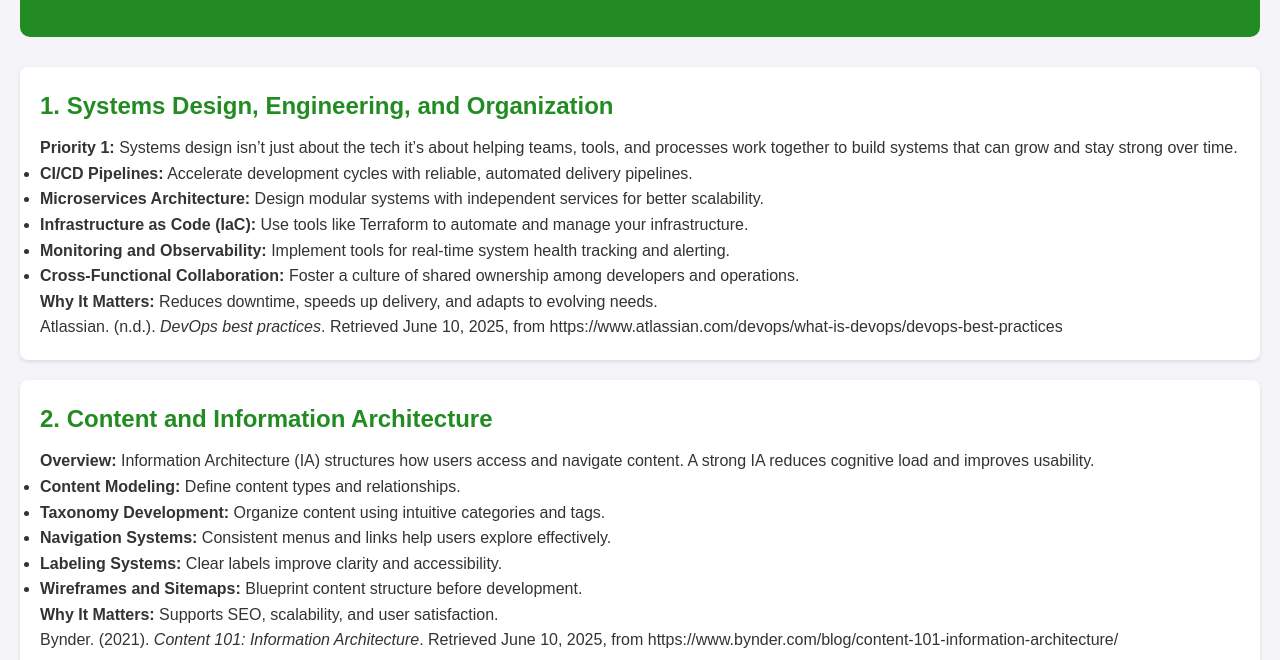
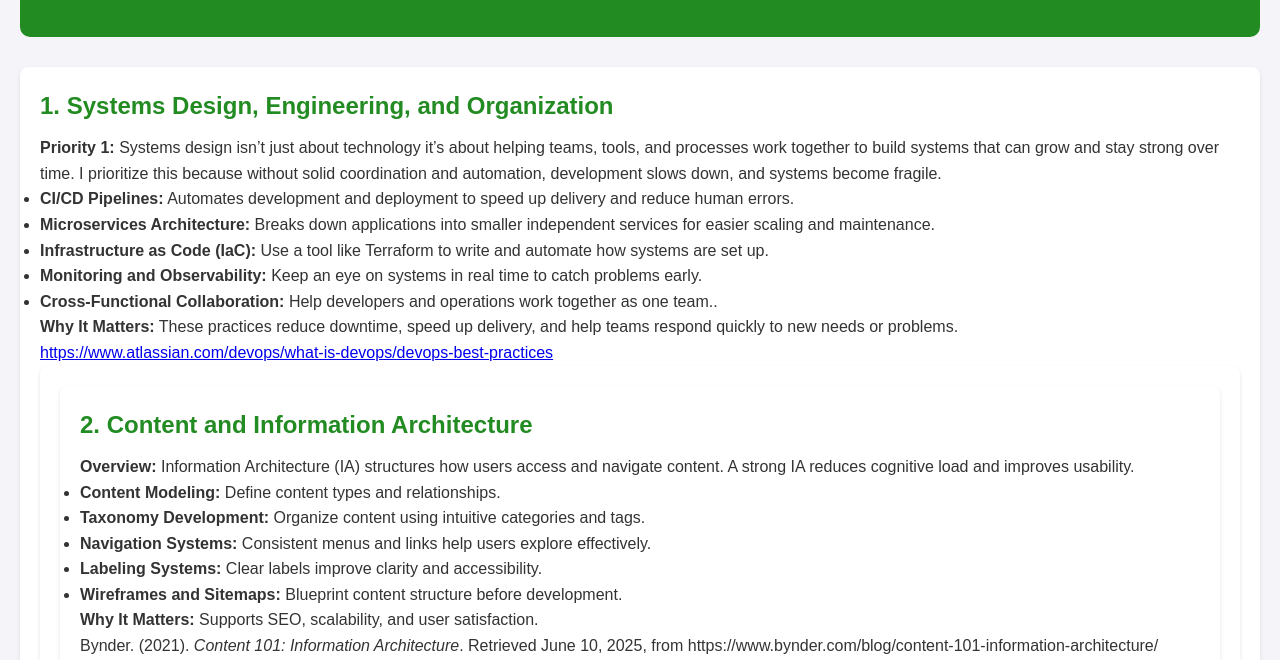
Before and after one commit to Antonioa707/Digital-Environment-Final, a plain HTML site: page index.html in a window 1280 px wide. Shown: the part 140-800 px from the top of the page. Drawn offline with Linux system fonts and the light colour scheme.

Commit message:
index.html

```diff
--- a/index.html
+++ b/index.html
@@ -14,17 +14,18 @@
   <main>
     <section>
       <h2>1. Systems Design, Engineering, and Organization</h2>
-      <p><strong>Priority 1:</strong> Systems design isn’t just about the tech it’s about helping teams, tools, and processes work together to build systems that can grow and stay strong over time.</p>
+      <p><strong>Priority 1:</strong> Systems design isn’t just about technology it’s about helping teams, tools, and processes work together to build systems that can grow and stay strong over time.
+        I prioritize this because without solid coordination and automation, development slows down, and systems become fragile.</p>
       <ul>
-        <li><strong>CI/CD Pipelines:</strong> Accelerate development cycles with reliable, automated delivery pipelines.</li>
-        <li><strong>Microservices Architecture:</strong> Design modular systems with independent services for better scalability.</li>
-        <li><strong>Infrastructure as Code (IaC):</strong> Use tools like Terraform to automate and manage your infrastructure.</li>
-        <li><strong>Monitoring and Observability:</strong> Implement tools for real-time system health tracking and alerting.</li>
-        <li><strong>Cross-Functional Collaboration:</strong> Foster a culture of shared ownership among developers and operations.</li>
+        <li><strong>CI/CD Pipelines:</strong> Automates development and deployment to speed up delivery and reduce human errors.</li>
+        <li><strong>Microservices Architecture:</strong> Breaks down applications into smaller independent services for easier scaling and maintenance.</li>
+        <li><strong>Infrastructure as Code (IaC):</strong> Use a tool like Terraform to write and automate how systems are set up.</li>
+        <li><strong>Monitoring and Observability:</strong> Keep an eye on systems in real time to catch problems early.</li>
+        <li><strong>Cross-Functional Collaboration:</strong> Help developers and operations work together as one team..</li>
       </ul>
-      <p><strong>Why It Matters:</strong> Reduces downtime, speeds up delivery, and adapts to evolving needs.</p>
-      <p class="reference">Atlassian. (n.d.). <em>DevOps best practices</em>. Retrieved June 10, 2025, from https://www.atlassian.com/devops/what-is-devops/devops-best-practices</p>
-    </section>
+      <p><strong>Why It Matters:</strong> These practices reduce downtime, speed up delivery, and help teams respond quickly to new needs or problems.</p>
+     <p class="reference"><a href="https://www.atlassian.com/devops/what-is-devops/devops-best-practices" target="_blank">https://www.atlassian.com/devops/what-is-devops/devops-best-practices</a></p>
+    <section>
 
     <section>
       <h2>2. Content and Information Architecture</h2>
```
